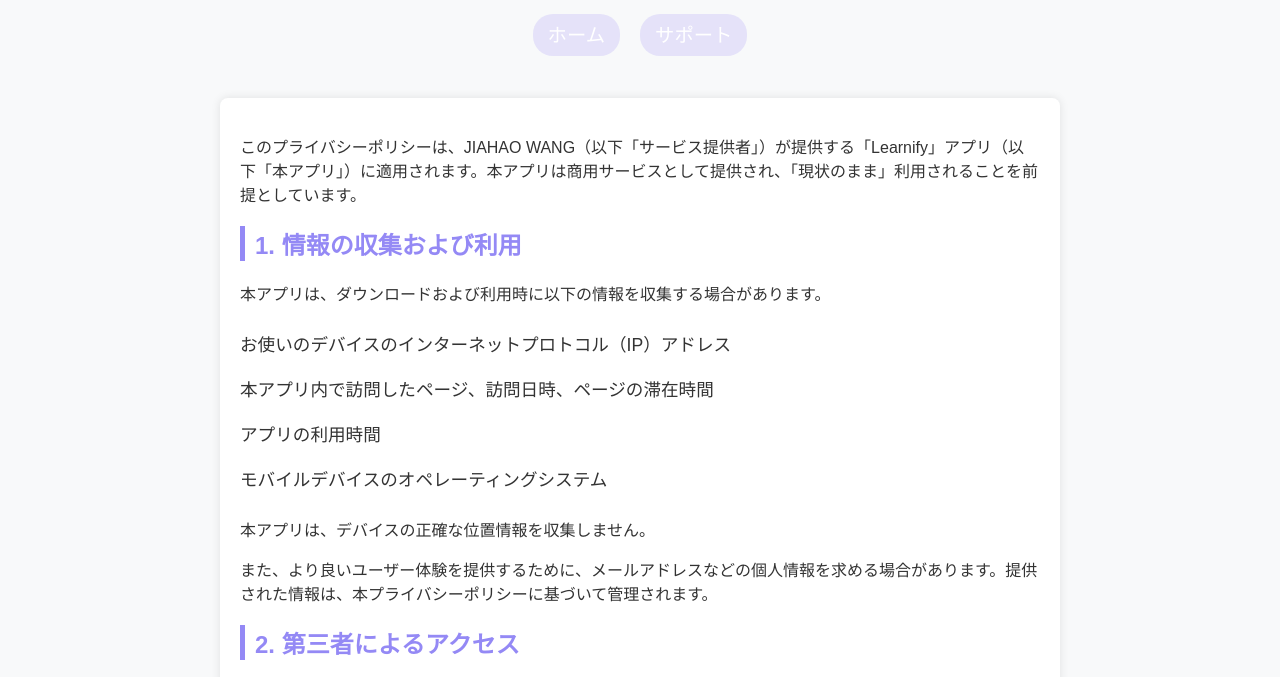
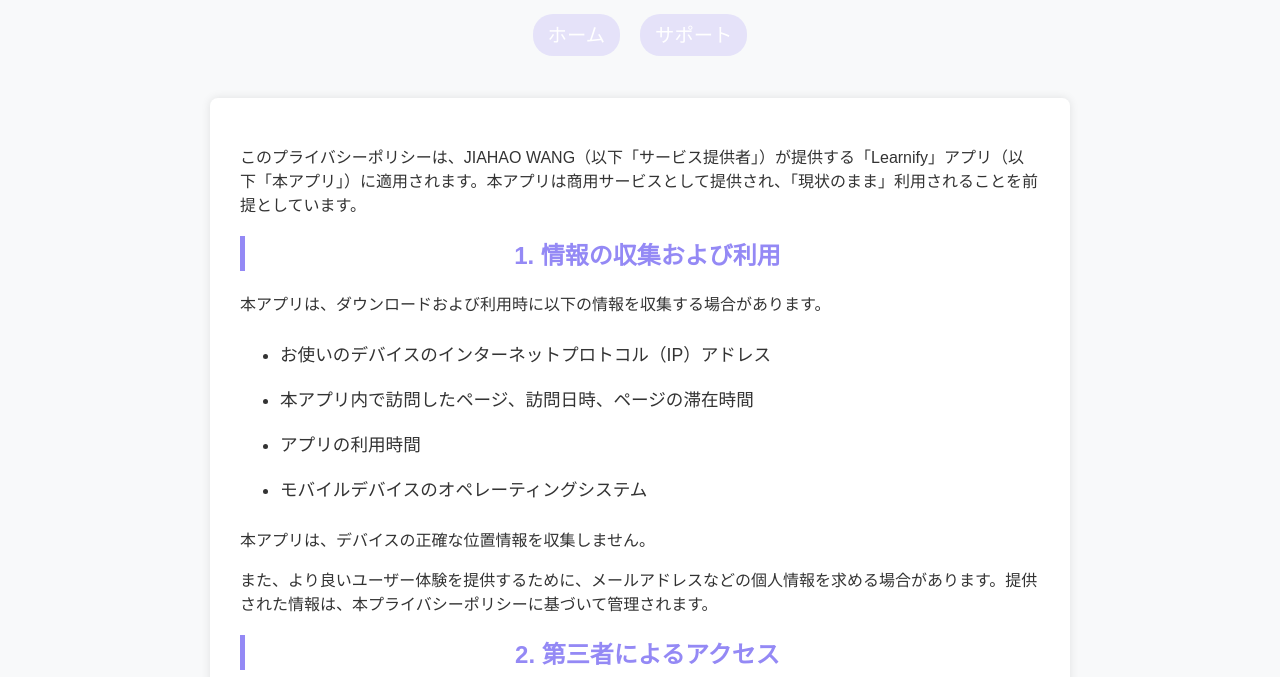
Before and after one commit to anchorWJ/leanify, a plain HTML site: page privacy.html in a window 1280 px wide. Shown: the part 86-763 px from the top of the page. Drawn offline with Linux system fonts and the light colour scheme.

Commit message:
Update styles.css

```diff
--- a/styles.css
+++ b/styles.css
@@ -1,4 +1,4 @@
-/* 全体のフォントとレイアウト設定 */
+/* === 全体のフォントとレイアウト設定 === */
 body {
     font-family: 'Arial', sans-serif;
     margin: 0;
@@ -8,7 +8,7 @@ body {
     text-align: center; /* 全体の中央寄せ */
 }
 
-/* ヘッダー */
+/* === ヘッダー === */
 header {
     background-color: #9489f5;
     color: #fff;
@@ -21,7 +21,7 @@ header h1 {
     font-size: 2em;
 }
 
-/* ナビゲーションメニュー */
+/* === ナビゲーションメニュー === */
 nav {
     text-align: center;
     padding: 10px 0;
@@ -44,7 +44,7 @@ nav ul li a {
     text-decoration: none;
     font-size: 1.1em;
     padding: 10px 15px;
-    border-radius: 20px; /* 丸みを追加 */
+    border-radius: 20px;
     background-color: rgba(148, 137, 245, 0.2);
     transition: background-color 0.3s;
 }
@@ -53,18 +53,18 @@ nav ul li a:hover {
     background-color: rgba(148, 137, 245, 0.5);
 }
 
-/* メインコンテンツ */
-main {
+/* === メインコンテンツ（index, privacy 共通） === */
+main, .privacy-container {
     max-width: 800px;
     margin: 30px auto;
     padding: 20px;
     background-color: #fff;
     box-shadow: 0 0 10px rgba(0, 0, 0, 0.1);
     border-radius: 8px;
-    text-align: left; /* 本文は左寄せ */
+    text-align: left;
 }
 
-/* 各セクションのスタイル */
+/* === 各セクションのスタイル === */
 section {
     margin-bottom: 30px;
     padding-bottom: 20px;
@@ -78,11 +78,11 @@ h2 {
     padding-left: 10px;
 }
 
-/* リストスタイル */
+/* === リストスタイル === */
 ul {
     list-style: none;
     padding: 0;
-    text-align: left; /* リストも左寄せ */
+    text-align: left;
 }
 
 ul li {
@@ -94,7 +94,7 @@ ul li strong {
     color: #9489f5;
 }
 
-/* ボタン（共通） */
+/* === ボタン（共通） === */
 .button, .btn {
     display: inline-block;
     padding: 10px 20px;
@@ -111,7 +111,7 @@ ul li strong {
     background-color: #7b6ce5;
 }
 
-/* フッター */
+/* === フッター === */
 footer {
     text-align: center;
     padding: 15px;
@@ -120,7 +120,7 @@ footer {
     margin-top: 20px;
 }
 
-/* サポートページ専用スタイル */
+/* === サポートページ専用スタイル === */
 #support {
     text-align: center;
     padding: 20px;
@@ -137,13 +137,20 @@ footer {
     display: inline-block;
 }
 
-/* プライバシーポリシーのボックスを中央寄せ */
+/* === プライバシーポリシー専用（privacy.html） === */
 .privacy-container {
-    max-width: 800px;
-    margin: 30px auto;
-    padding: 20px;
-    background-color: #fff;
-    box-shadow: 0 0 10px rgba(0, 0, 0, 0.1);
-    border-radius: 8px;
-    text-align: left;
+    padding: 30px;
 }
+
+.privacy-container h2 {
+    text-align: center;
+}
+
+.privacy-container ul {
+    padding-left: 20px;
+}
+
+.privacy-container ul li {
+    list-style: disc;
+    margin-left: 20px;
+}
```
